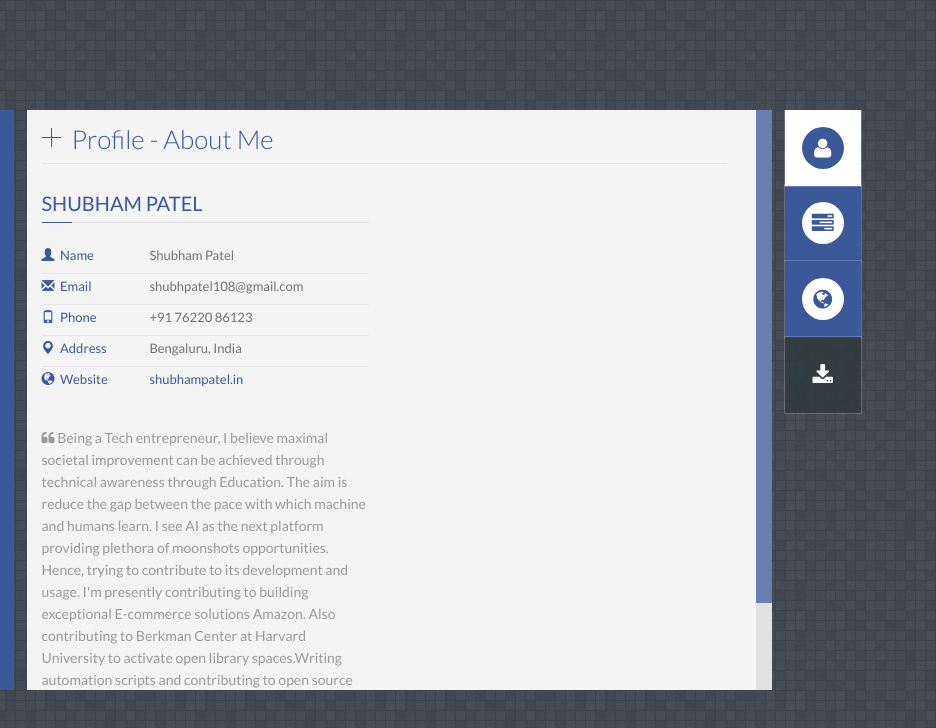
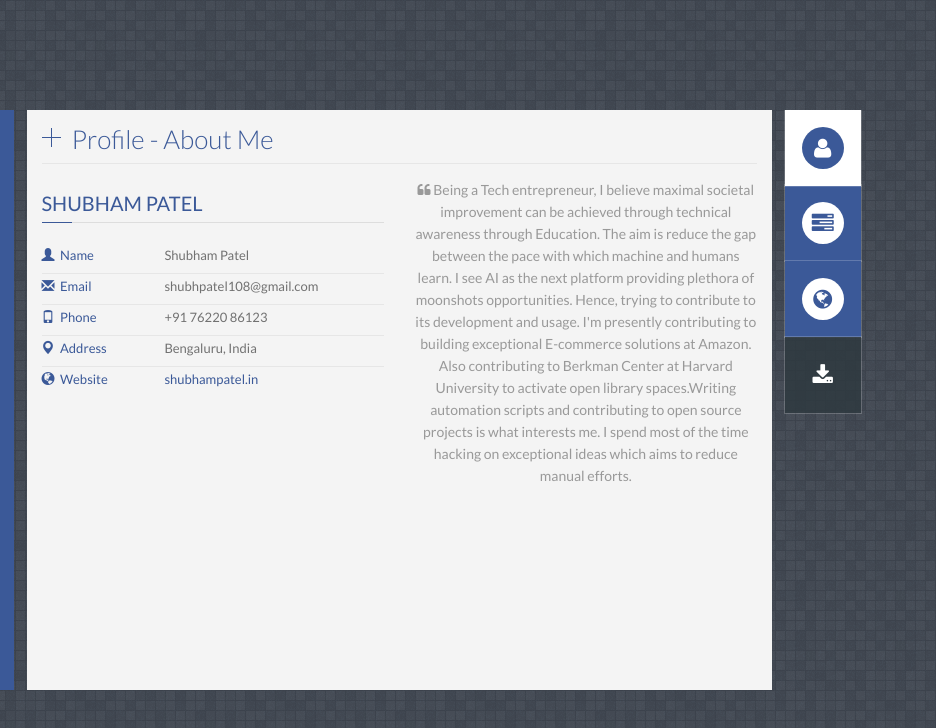
Before and after one commit to shubhpatel108/personal-old-site, a plain HTML site: page index.html in a window 1280 px wide. Shown: the full height of the page, 344-1280 px from the left. Drawn offline with nearby package versions, Linux system fonts and the light colour scheme; some packages are replaced by stand-ins of ours.

Commit message:
Updated description

```diff
--- a/index.html
+++ b/index.html
@@ -266,13 +266,16 @@
             </li>
         </ul>
 
-        <p style="margin-bottom:20px">
-            <i class="fa fa-quote-left"></i>
-            Being a Tech entrepreneur, I believe maximal societal improvement can be achieved through technical awareness through Education. The aim is reduce the gap between the pace with which machine and humans learn. I see AI as the next platform providing plethora of moonshots opportunities. Hence, trying to contribute to its development and usage. I'm presently contributing to building exceptional E-commerce solutions Amazon. Also contributing to Berkman Center at Harvard University to activate open library spaces.Writing automation scripts and contributing to open source projects is what interests me. I spend most of the time hacking on exceptional ideas which aims to reduce manual efforts.
-        </p>
+
 
     </div>
     <!-- End left-wrap -->
+    <div class="col-md-6">
+        <p style="margin-bottom:20px; text-align:center">
+            <i class="fa fa-quote-left"></i>
+            Being a Tech entrepreneur, I believe maximal societal improvement can be achieved through technical awareness through Education. The aim is reduce the gap between the pace with which machine and humans learn. I see AI as the next platform providing plethora of moonshots opportunities. Hence, trying to contribute to its development and usage. I'm presently contributing to building exceptional E-commerce solutions at Amazon. Also contributing to Berkman Center at Harvard University to activate open library spaces.Writing automation scripts and contributing to open source projects is what interests me. I spend most of the time hacking on exceptional ideas which aims to reduce manual efforts.
+        </p>
+    </div>
 
 </div>
 
```
